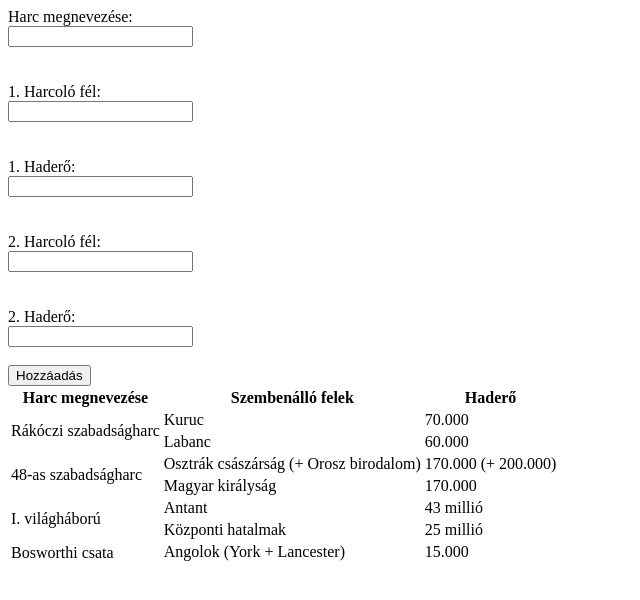
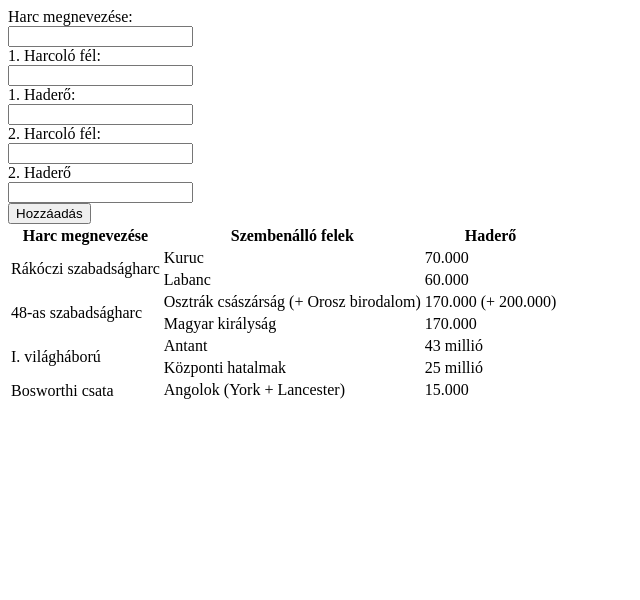
Before and after one commit to dominam036/harcok, a plain HTML site: page index.html in a window 1280 px wide. Shown: the whole page, without its empty margins (0-640 px from the left). Drawn offline with Linux system fonts and the light colour scheme.

Commit message:
form generalas fuggveny bevezetese

```diff
--- a/functions.js
+++ b/functions.js
@@ -31,6 +31,31 @@ const array = [
         tdHr: '15.000', // array tomb negyedik elem tdHr tulajdonsaganak ertekadas
     }
 ]
+
+const formtomb = [ //a form tömbjének létrehozása
+    {
+        label: "Harc megnevezése: ", //az input label-ének(szövegének) megadása
+        id: "harc_nev" //id értékének megadása
+    },
+    {
+        label: "1. Harcoló fél: ", //az input label-ének(szövegének) megadása
+        id: "harcolo1" //id értékének megadása
+    },
+    {
+        label: "1. Haderő: ", //az input label-ének(szövegének) megadása
+        id: "hadero1" //id értékének megadása
+    },
+    {
+        label: "2. Harcoló fél: ", //az input label-ének(szövegének) megadása
+        id: "harcolo2" //id értékének megadása
+    },
+    {
+        label: "2. Haderő", //az input label-ének(szövegének) megadása
+        id: "hadero2" //id értékének megadása
+    }
+]
+
+formGeneralas() //a formGeneralas függvény meghívása
 
 function fejlecGeneralas(){
     const thead = document.createElement('thead') //thead elem létrehozása
@@ -111,7 +136,34 @@ function ketvalidalas(elsoelem, masodikelem, error) { //ketvalidalas() függvén
     return valid //a függvény a valid értékével tér vissza (true/false)
 }
 
-const form = document.getElementById('form') // form elem létrehozása
+function formGeneralas(){ //a formGeneralas függvény meghívása
+    const form = document.createElement('form') //a form elem létrehozása
+    form.id = 'form' //a form id-jának beállítása form-ra
+    form.action = '#' //a form action-ja '#'
+    document.body.appendChild(form) //a form hozzáadása a body-hoz
+
+    for(let i = 0; i < formtomb.length; i++){ //a formtomb bejárása
+        const div = document.createElement('div') //div elem létrehozása
+        form.appendChild(div) //a div elem hozzáadása a form-hoz
+        const label = document.createElement('label') //label elem létrehozása
+        label.innerHTML = formtomb[i].label //a label szövegének beállítása
+        div.appendChild(label) //a div hozzáadása a label-hez
+        const br = document.createElement('br') //br elem létrehozása
+        label.appendChild(br) // a be hozzáadása a label-hez
+        const input = document.createElement('input')//input elem létrehozása
+        input.type = 'text' //az input type 'text'
+        input.id = formtomb[i].id //az input id-jának beállítása
+        input.name = formtomb[i].id  //az input nevének beállítása(megegyezik az id-val)
+        div.appendChild(input) //az input hozzáadása a div-hez
+        const error = document.createElement('span') //span elem létrehozása és elraktározása az error változóban
+        error.className = 'error' //az error osztálya 'error'
+        div.appendChild(error) //az error hozzáadása a div-hez
+    }
+
+    const button = document.createElement('button') //button elem létrehozása
+    button.innerHTML = 'Hozzáadás' //a button szovegének megadása
+    form.appendChild(button) //a button hozzáadása a form-hoz
+}
 
 form.addEventListener('submit', function(e){ //a form submit eseménykezelő létrehozása
     e.preventDefault() // alapvető mód meggátolása
--- a/index.html
+++ b/index.html
@@ -54,7 +54,7 @@
         </tbody>
     </table>-->
 
-    <form id="form" action="#">
+    <!--<form id="form" action="#">
         <label for="harc_nev">Harc megnevezése:</label><br>
         <input type="text" id="harc_nev" name="harc_nev"><br><br>
         <span class="error"></span><br>
@@ -76,7 +76,7 @@
         <span class="error"></span>
 
         <button>Hozzáadás</button>
-    </form>
+    </form>-->
 
 </body>
 <script src="functions.js"></script>
```
